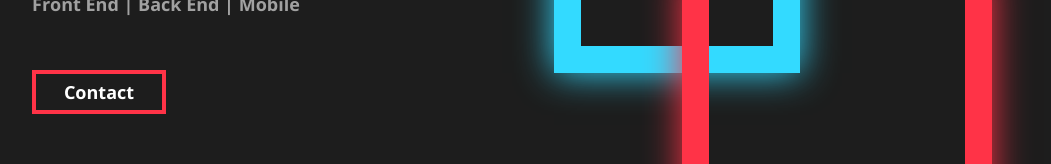
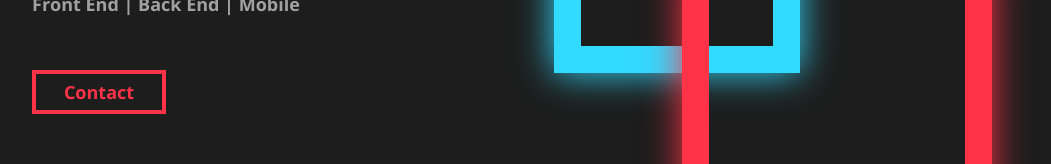
Before and after one commit to Ruben-Winant/nextPortfolio, a Next.js app: page / in a window 1280 px wide. Shown: the part 349-513 px from the top of the page, without its empty margins (160-1211 px from the left). Built offline with nearby package versions, Linux system fonts and the light colour scheme.

Commit message:
seo update

```diff
--- a/styles/Home.module.scss
+++ b/styles/Home.module.scss
@@ -18,9 +18,9 @@
   align-items: center;
   justify-content: center;
   border: 4px solid #ff3347;
-  a {
-    color: #ff3347;
-  }
+
+  color: #ff3347;
+
   cursor: pointer;
   :hover {
     transform: scale(1.3);
```
Also changed, not shown: 1 other file (tests, documents, lock files or other folders).
